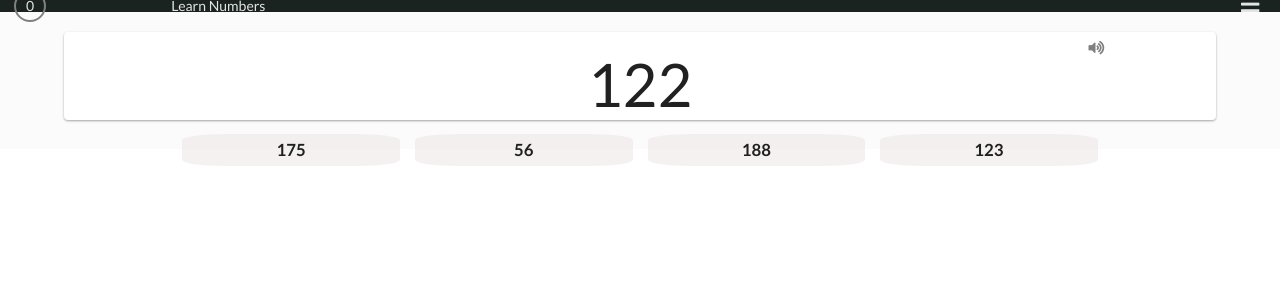
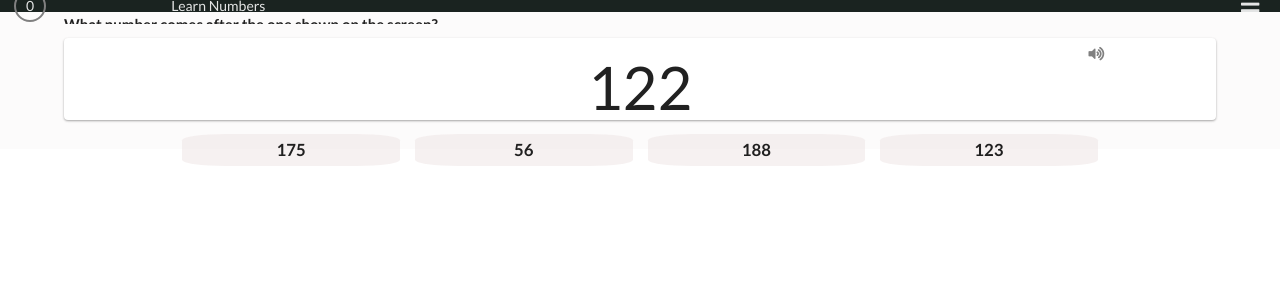
Before and after one commit to samuel-obabire/memory-app, a React (Create React App) app: page / in a window 1280 px wide. Shown: the top 300 px of the page. Built offline with nearby package versions, Linux system fonts and the light colour scheme.

Commit message:
added a fix

```diff
--- a/src/Components/App.css
+++ b/src/Components/App.css
@@ -3,6 +3,6 @@
   grid-template-columns: repeat(3, 1fr);
   min-height: 100vh;
   min-height: -webkit-fill-available;
-  grid-template-rows: 8% 4% 1fr 10%;
+  grid-template-rows: 8% 8% 1fr 10%;
   background-color: rgba(246, 243, 243, 0.349);
 }
```
